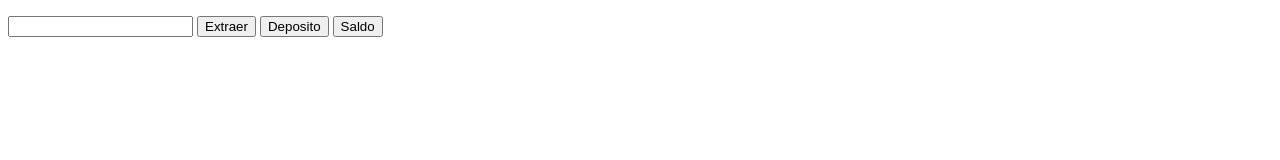
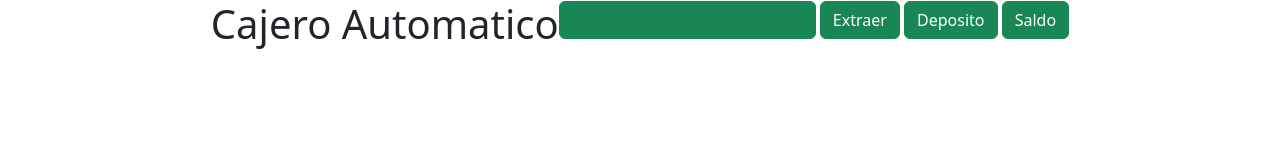
Before and after one commit to emerson14/PracticaSemillero5, a plain HTML site: page index.html in a window 1280 px wide. Drawn offline with nearby package versions, Linux system fonts and the light colour scheme; files that its build step writes are made by us from their sources; files whose address does not match are found by name.

Commit message:
Add files via upload

```diff
--- a/index.html
+++ b/index.html
@@ -4,22 +4,29 @@
     <meta charset="UTF-8">
     <meta http-equiv="X-UA-Compatible" content="IE=edge">
     <meta name="viewport" content="width=device-width, initial-scale=1.0">
+    <link href="https://cdn.jsdelivr.net/npm/bootstrap@5.2.0-beta1/dist/css/bootstrap.min.css" rel="stylesheet" integrity="sha384-0evHe/X+R7YkIZDRvuzKMRqM+OrBnVFBL6DOitfPri4tjfHxaWutUpFmBp4vmVor" crossorigin="anonymous">
+<link rel="stylesheet" href="/Cajero/styles.css">
 
 
     <title>Cajero</title>
 </head>
 <body>
-
+    <div class="contentenedor1">
+        <div>
+  <h1>Cajero Automatico</h1>
+</div>
 	<p>
-	<input type="number" id="dinero" />
-	<input type="button" value="Extraer" id="extraer">
-    <input type="button" value="Deposito" id="deposito" />
-    <input type="button" value="Saldo" id="ver_saldo">
+	<input class="btn btn-success" type="number" id="dinero" />
+	<input  class="btn btn-success" type="button" value="Extraer" id="extraer">
+    <input class="btn btn-success" type="button" value="Deposito" id="deposito" />
+    <input class="btn btn-success" type="button" value="Saldo" id="ver_saldo">
 	</p>
+    <div class="resultado">
 
 	<p id="resultado"></p>
+</div>
 
-
+</div>
 
 </body>
 <script src="/Cajero/cajero.js"></script>
--- a/styles.css
+++ b/styles.css
@@ -1,3 +1,9 @@
 .body{
     background-color: khaki;
 }
+.contentenedor1{
+    align-items: center;
+    justify-content: center;
+    display: flex;
+
+}
```
